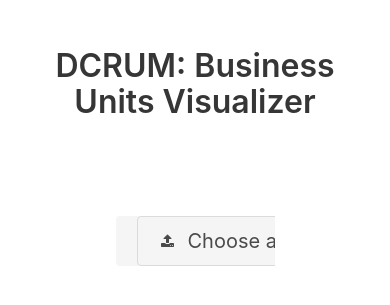
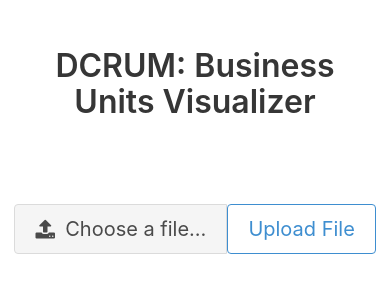
Before and after one commit to josecolella/BusinessUnits-TreeVisualization, a Flask app: page / in a window 390 px wide. Shown: the top 305 px of the page. Run offline with Flask 2, Linux system fonts and the light colour scheme; some libraries are stand-ins or nearby versions.

Commit message:
Add responsive feature to index. Partially closes #2

```diff
--- a/app/app.py
+++ b/app/app.py
@@ -27,7 +27,7 @@
 from flask_caching import Cache
 import uuid
 import ujson
-from cyamlTree import (businessunits_to_dict, dict_to_d3tree)
+import cyamlTree
 
 
 application = Flask(__name__)
@@ -53,8 +53,8 @@
     if request.method == "POST" and "file" in request.files:
         try:
             filename = uploaded_files.save(request.files.get("file"))
-            yaml_dict = businessunits_to_dict(uploaded_files.path(filename))
-            output = dict_to_d3tree(yaml_dict)
+            yaml_dict = cyamlTree.businessunits_to_dict(uploaded_files.path(filename))
+            output = cyamlTree.dict_to_d3tree(yaml_dict)
             response = render_template(
                 "upload.html", tree=ujson.dumps(output))
         except UploadNotAllowed:
--- a/app/templates/index.html
+++ b/app/templates/index.html
@@ -18,13 +18,11 @@
     var app = new Vue({
     el: "#app",
     data: {
-        fileName: "The Business Units yml file goes here"
+    fileName: "Choose a file…"
     },
     methods: {
             putFileName: function(event) {
-        console.log("Here");
-        console.log(event.target.value);
-        this.fileName = event.target.value
+                this.fileName = event.target.files[0].name;
         }
     }
     })
--- a/app/templates/index_body.html
+++ b/app/templates/index_body.html
@@ -1,32 +1,24 @@
 <section class="section" id="app">
-    <div class="container">
-        <div class="columns is-mobile is-centered">
-            <div class="column is-half is-narrow">
+    <div class="container is-fluid">
+        <div class="columns is-mobile is-multiline is-half-mobile is-one-third-tablet is-one-quarter-desktop is-centered">
             <form method=POST enctype=multipart/form-data action="{{ url_for('upload') }}">
-                    <div class="file has-name" >
+                <div class="field is-grouped is-grouped-centered">
+                    <div class="file has-name is-medium">
                         <label class="file-label">
-                            <div class="field has-addons">
-                                <span class="button is-medium is-light">
                             <input class="file-input" type="file" name="file" v-on:change="putFileName">
                             <span class="file-cta">
                                 <span class="file-icon">
                                     <i class="fa fa-upload"></i>
                                 </span>
-                                        <span class="file-label ">
-                                            Choose a file…
-                                        </span>
-                                    </span>
-                                </span>
-                                <span class="button is-medium is-outlined">
-                                    <span class="file-name" name=file>
+                                <span class="file-label">
                                 {% raw %}{{ fileName }}{% endraw %}
                             </span>
                         </span>
-                            <input class="button is-medium is-info" type="submit" value="Upload File" name="submit">
+                    </label>
                 </div>
-                    </label>
+                <input class="button is-medium is-info is-outlined" type="submit" value="Upload File" name="submit">
             </div>
         </form>
     </div>
 </div>
-</div>
+</section>
```
Lines whose indentation alone changed are shown as unchanged.
